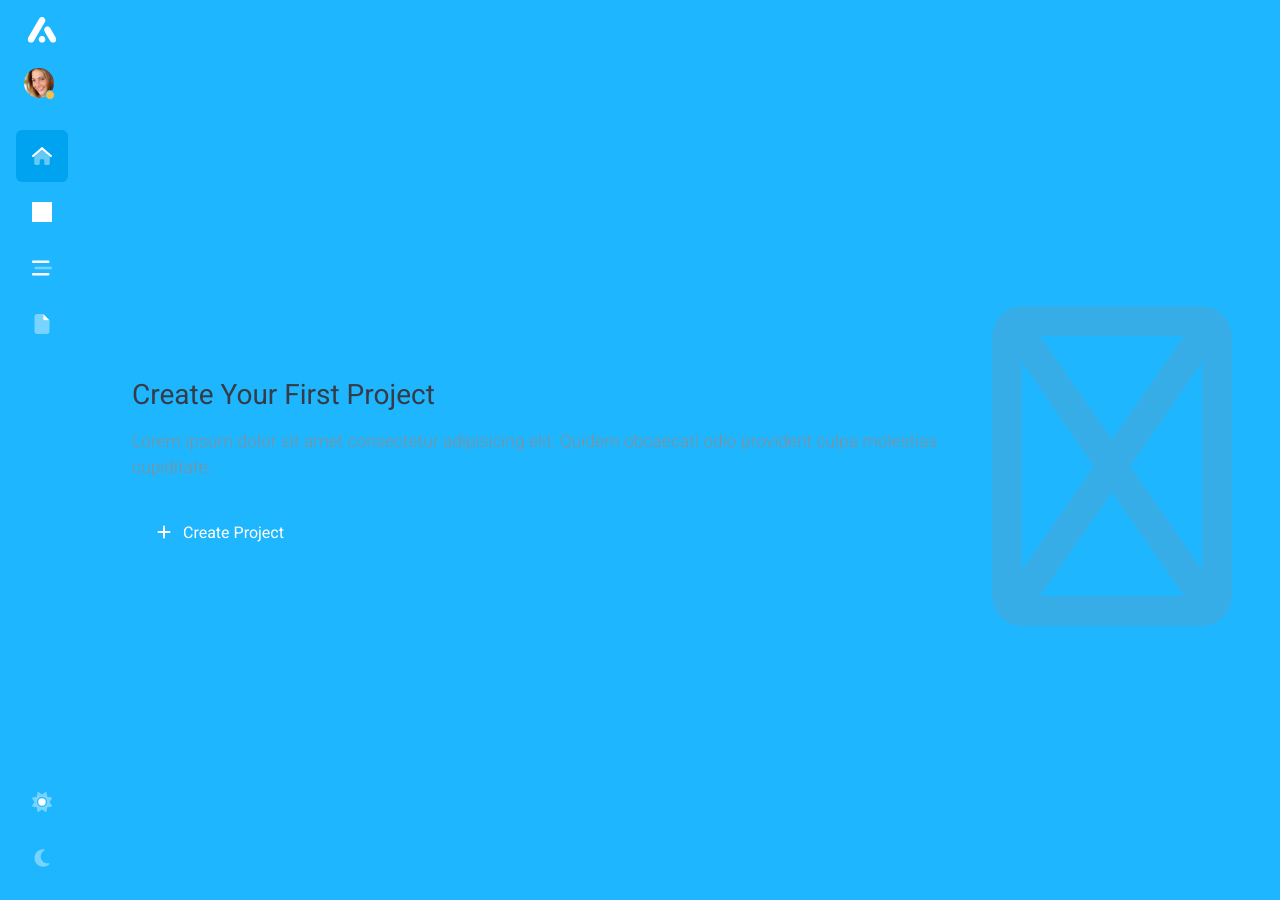
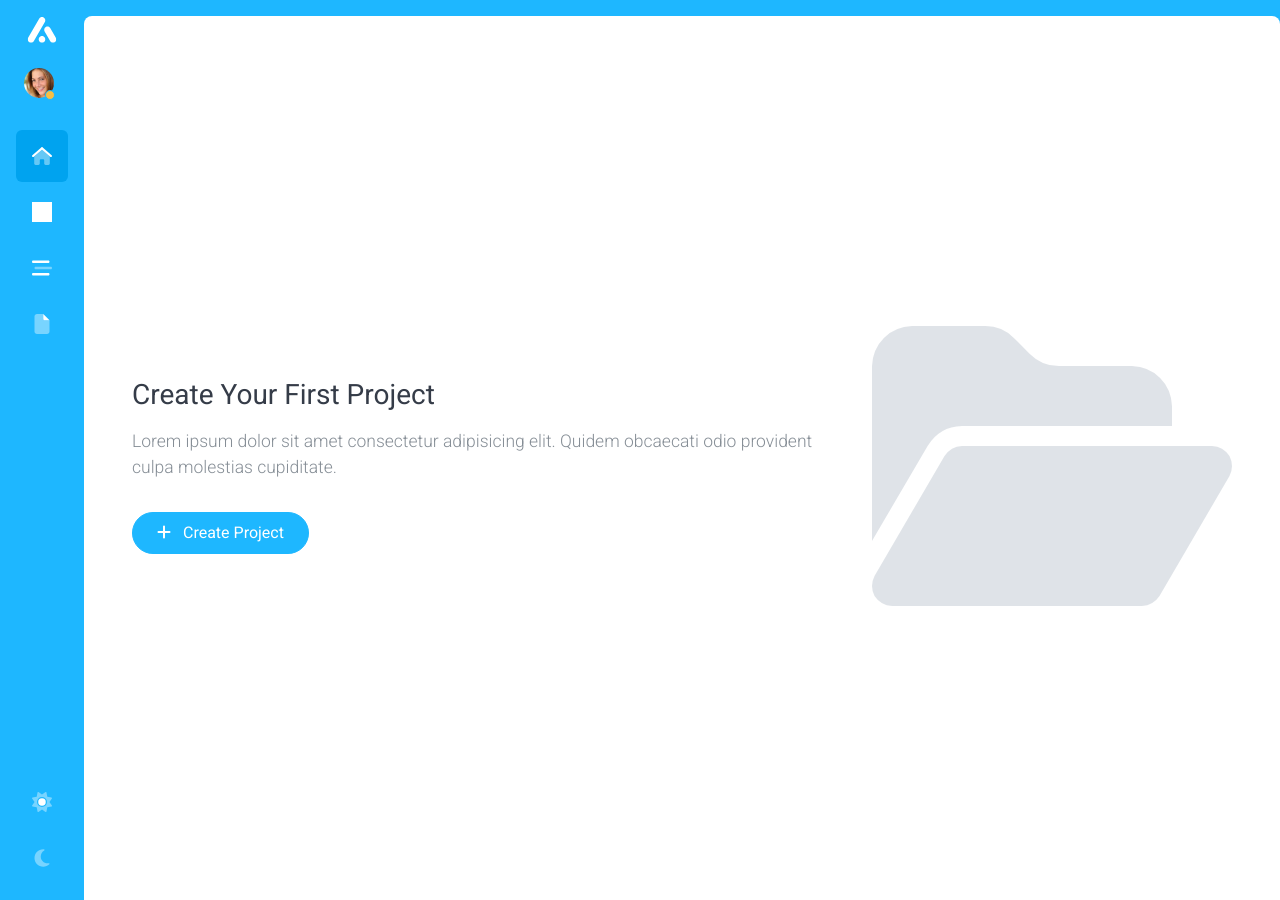
Before and after one commit to 0wczar/airframe, a Jekyll site: the page built from projects/empty.html, in a window 1280 px wide. Built offline with Jekyll 4.4.1, drawn with Linux system fonts in a browser that asks for light colours; grey boxes are pictures that could not be loaded.

Commit message:
Update empty.html

```diff
--- a/projects/empty.html
+++ b/projects/empty.html
@@ -5,7 +5,7 @@
 ---
 
     <!-- START Content -->
-    <div class="d-flex align-items-center p-5 min-vh-100">
+    <div class="d-flex align-items-center p-5 min-vh-100 bg-white rounded-top-3">
 
         <!-- Left Header with Subtext -->
         <div class="flex-grow-1 pe-5">
@@ -14,13 +14,13 @@
             Lorem ipsum dolor sit amet consectetur adipisicing elit. Quidem obcaecati odio provident culpa molestias cupiditate.
           </p>
           <button type="button" class="btn btn-lg btn-primary px-4 rounded-pill" data-bs-toggle="modal" data-bs-target="#modalCreateProject">
-            <i class="fa fa-plus me-2"></i> Create Project
+            <i class="fas fa-plus me-2"></i> Create Project
           </button>
          </div>
 
         <!-- Right Big Icon -->
         <div>
-          <i class="far fa-folder-plus text-body opacity-25" style="font-size: 20rem;"></i>
+          <i class="fas fa-folder-open text-body opacity-25" style="font-size: 20rem;"></i>
         </div>
 
       </div>
```
